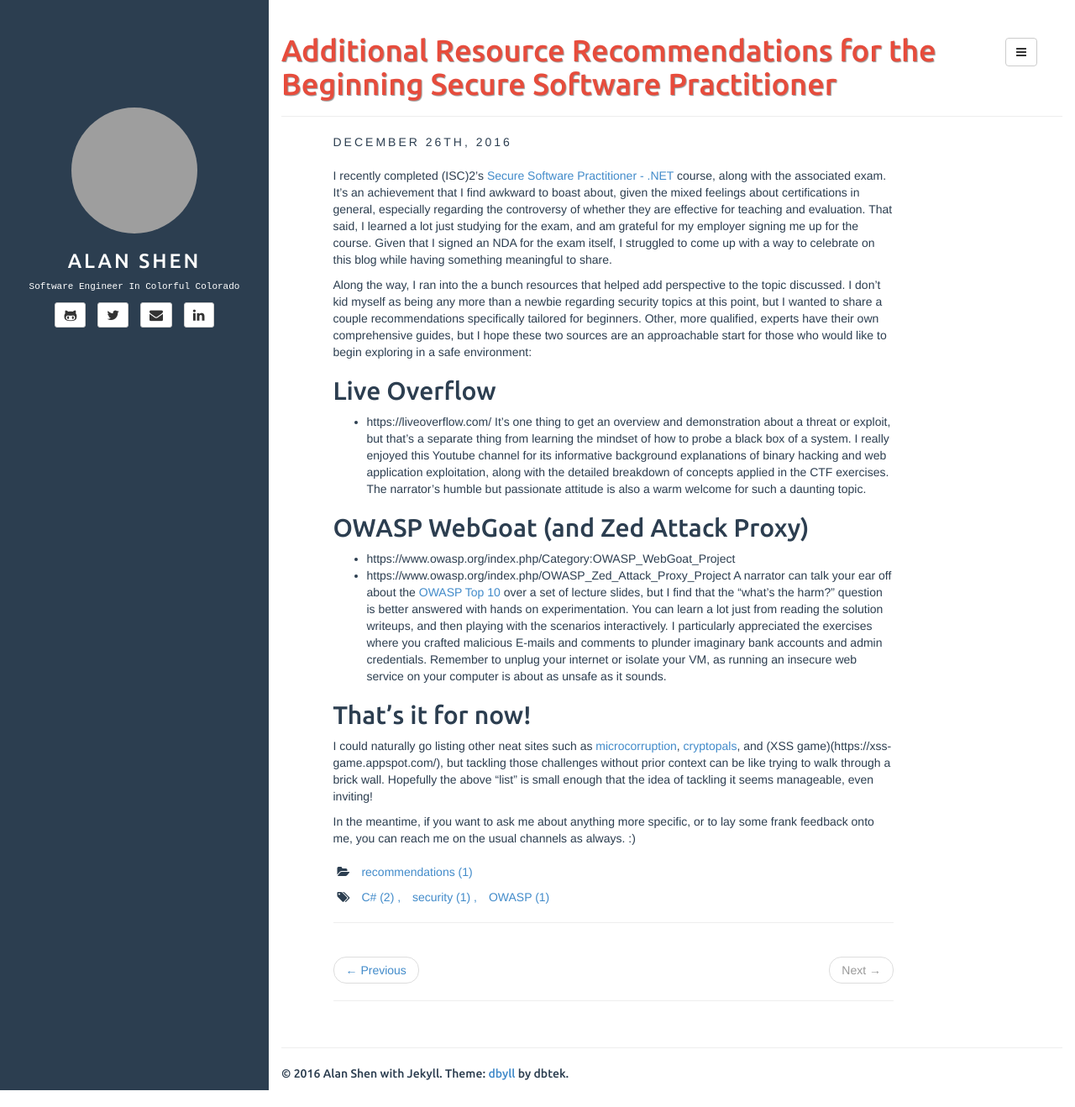
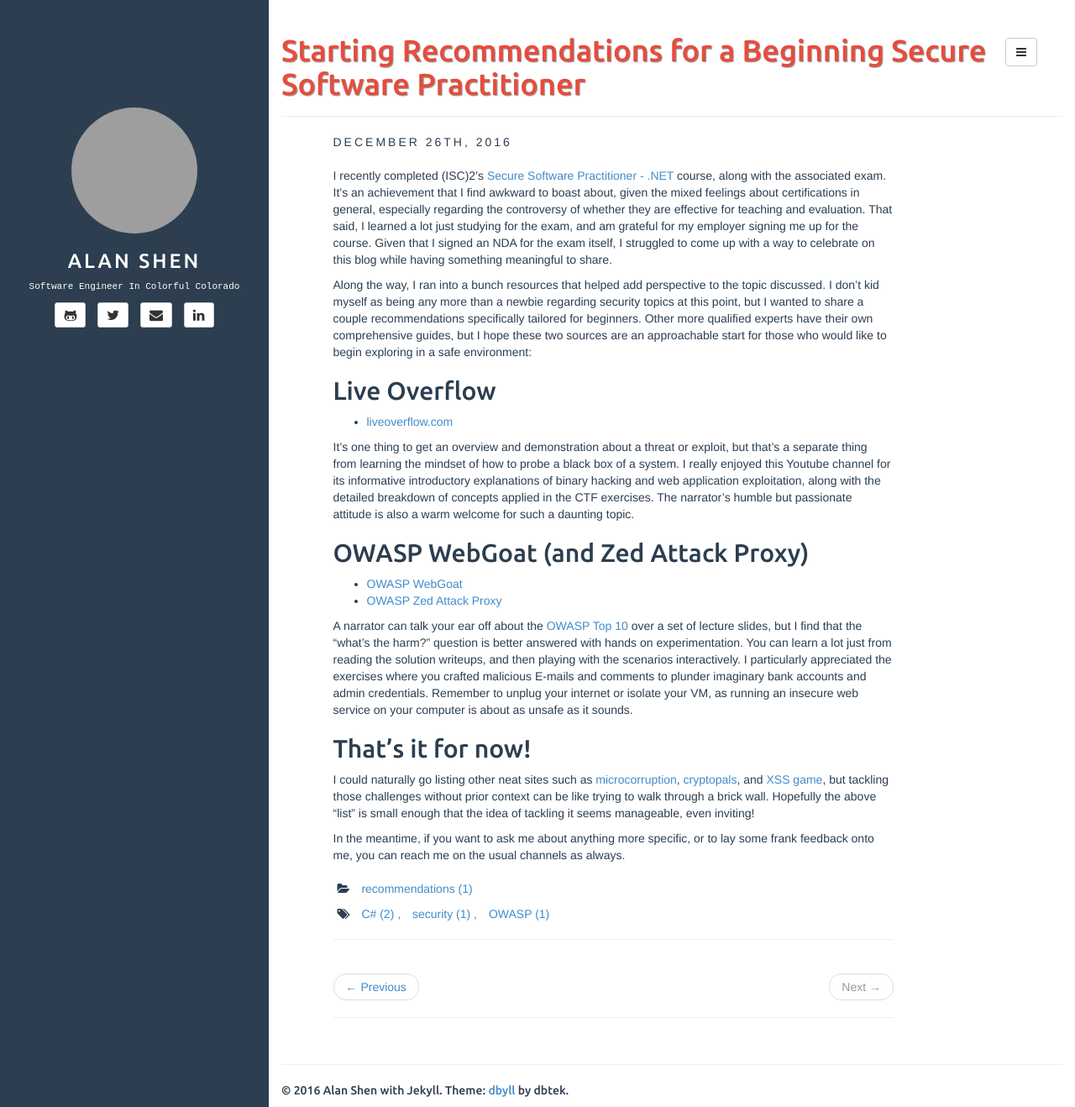
Before and after one commit to sunzenshen/sunzenshen.github.io, a Jekyll site: the page built from _posts/2016-12-26-secure-software-where-to-start.markdown, in a window 1280 px wide and 1318 px high. Shown: the whole window at 84% size. Built offline with Jekyll 4.4.1, drawn with Linux system fonts in a browser that asks for light colours; grey boxes are pictures that could not be loaded.

Commit message:
SSP article formatting pass

```diff
--- a/_posts/2016-12-26-secure-software-where-to-start.markdown
+++ b/_posts/2016-12-26-secure-software-where-to-start.markdown
@@ -1,6 +1,6 @@
 ---
 layout: post
-title: Additional Resource Recommendations for the Beginning Secure Software Practitioner
+title: Starting Recommendations for a Beginning Secure Software Practitioner
 categories: [recommendations]
 tags: [C#, security, OWASP]
 description: I passed a cert! But can't talk about it, so let me steer you to related resources instead!
@@ -12,25 +12,27 @@ especially regarding the controversy of whether they are effective for teaching
 That said, I learned a lot just studying for the exam, and am grateful for my employer signing me up for the course.
 Given that I signed an NDA for the exam itself, I struggled to come up with a way to celebrate on this blog while having something meaningful to share.
 
-Along the way, I ran into the a bunch resources that helped add perspective to the topic discussed.
+Along the way, I ran into a bunch resources that helped add perspective to the topic discussed.
 I don't kid myself as being any more than a newbie regarding security topics at this point,
 but I wanted to share a couple recommendations specifically tailored for beginners.
-Other, more qualified, experts have their own comprehensive guides,
+Other more qualified experts have their own comprehensive guides,
 but I hope these two sources are an approachable start for those who would like to begin exploring in a safe environment:
 
 Live Overflow
 -------------
-* https://liveoverflow.com/
+* [liveoverflow.com](https://liveoverflow.com/)
+
 It's one thing to get an overview and demonstration about a threat or exploit,
 but that's a separate thing from learning the mindset of how to probe a black box of a system.
-I really enjoyed this Youtube channel for its informative background explanations of binary hacking and web application exploitation,
+I really enjoyed this Youtube channel for its informative introductory explanations of binary hacking and web application exploitation,
 along with the detailed breakdown of concepts applied in the CTF exercises.
 The narrator's humble but passionate attitude is also a warm welcome for such a daunting topic.
 
 OWASP WebGoat (and Zed Attack Proxy)
 ------------------------------------
-* https://www.owasp.org/index.php/Category:OWASP_WebGoat_Project
-* https://www.owasp.org/index.php/OWASP_Zed_Attack_Proxy_Project
+* [OWASP WebGoat](https://www.owasp.org/index.php/Category:OWASP_WebGoat_Project)
+* [OWASP Zed Attack Proxy](https://www.owasp.org/index.php/OWASP_Zed_Attack_Proxy_Project)
+
 A narrator can talk your ear off about the [OWASP Top 10](https://www.owasp.org/index.php/Category:OWASP_Top_Ten_Project) over a set of lecture slides,
 but I find that the "what's the harm?" question is better answered with hands on experimentation.
 You can learn a lot just from reading the solution writeups, and then playing with the scenarios interactively.
@@ -42,10 +44,10 @@ That's it for now!
 ------------------
 I could naturally go listing other neat sites such as [microcorruption](https://microcorruption.com/),
 [cryptopals](http://cryptopals.com/),
-and (XSS game)(https://xss-game.appspot.com/),
+and [XSS game](https://xss-game.appspot.com/),
 but tackling those challenges without prior context can be like trying to walk through a brick wall.
 Hopefully the above "list" is small enough that the idea of tackling it seems manageable, even inviting!
 
 In the meantime, if you want to ask me about anything more specific,
 or to lay some frank feedback onto me,
-you can reach me on the usual channels as always. :)
+you can reach me on the usual channels as always.
```
